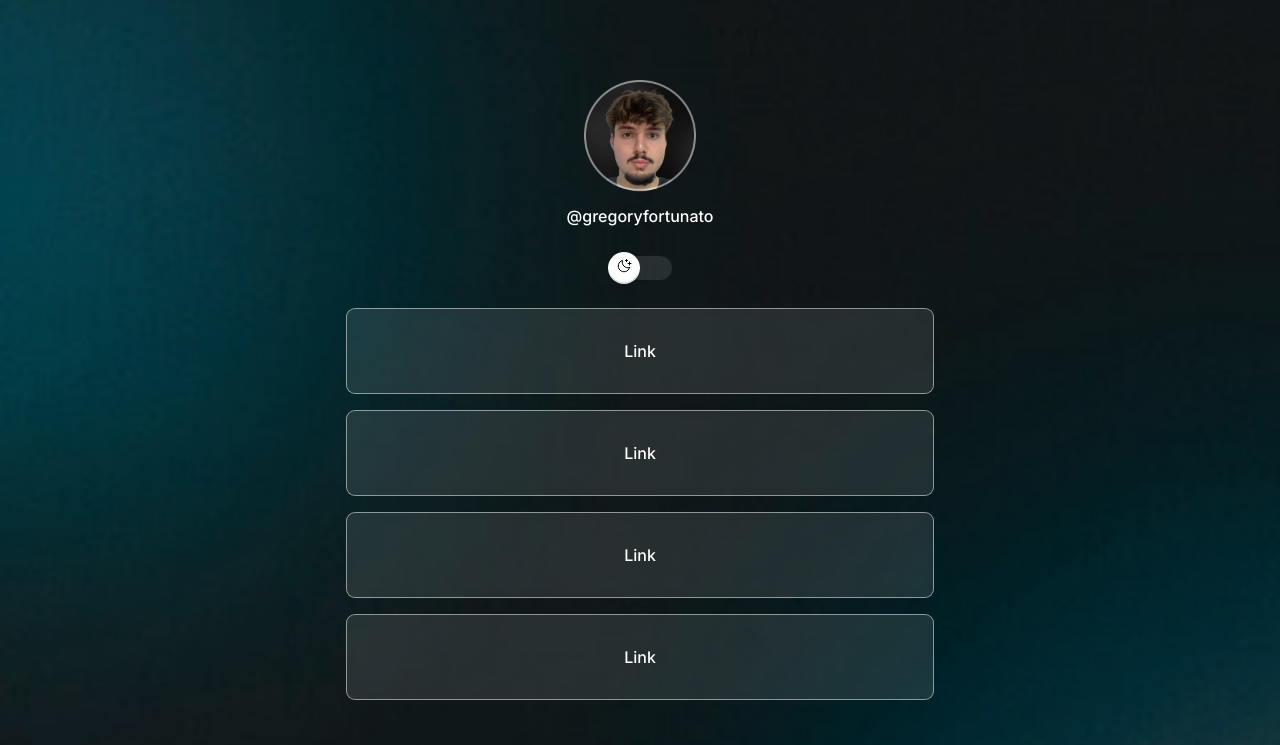
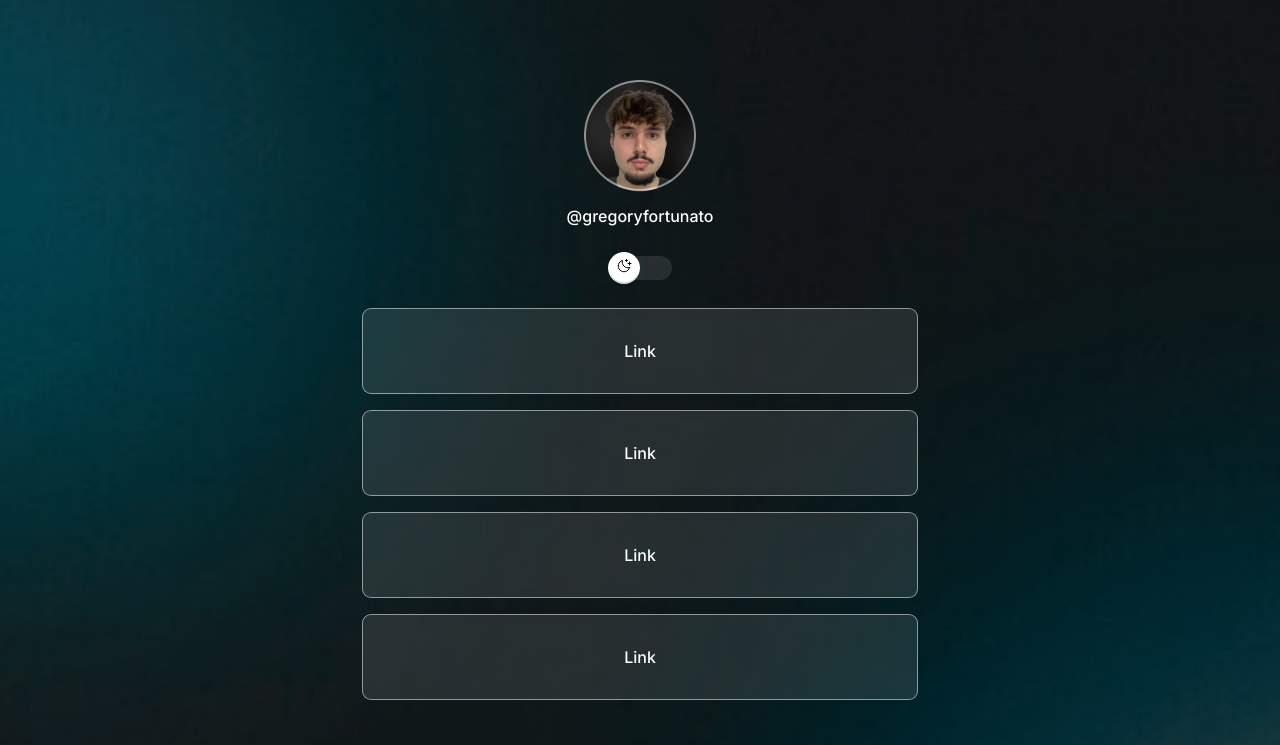
Before and after one commit to gregoryfortunato10082004/HTML-CSS-JS, a plain HTML site: page index.html in a window 1280 px wide. Shown: the top 745 px of the page. Drawn offline with nearby package versions, Linux system fonts and the light colour scheme.

Commit message:
Ajuste do padding da lista

```diff
--- a/style.css
+++ b/style.css
@@ -11,6 +11,7 @@ html {
   --surface-color-hover: rgba(255, 255, 255, 0.25);
   --highlight-color: rgba(255, 255, 255, 0.2);
   --switch-bg-url: url(assets/moon-stars.svg);
+  overflow-x: hidden;
 }
 
 .light {
@@ -27,6 +28,7 @@ body {
   /* Define um fundo de tela com imagem que cobre tudo */
   height: 100vh;
   background: var(--bg-url) no-repeat top center/cover;
+  overflow-x: hidden;
 }
 
 body * {
@@ -95,7 +97,7 @@ ul {
   display: flex;
   flex-direction: column;
   gap: 16px;
-  padding: 24px 0px;
+  padding: 24px 16px; /* aqui entra o padding lateral */
 }
 
 ul li a {
```
Also changed, not shown: assets/PNG022.png (added), assets/PNG06.png (added), assets/background-1.avif (deleted), assets/bg-magnolias-light.jpg (added), assets/bg-magnolias-light.png (added), assets/bg-magnolias.png (added).
